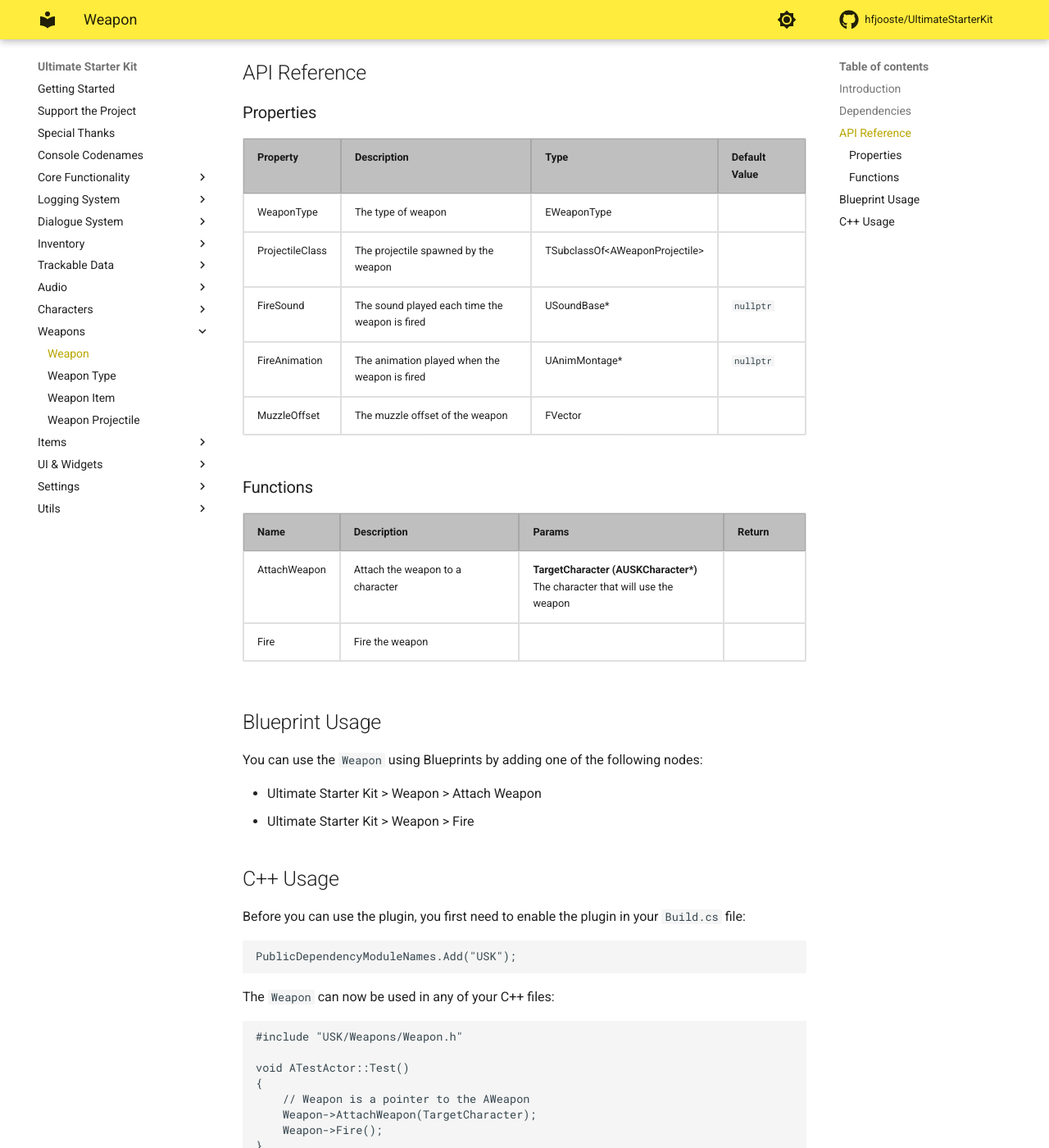
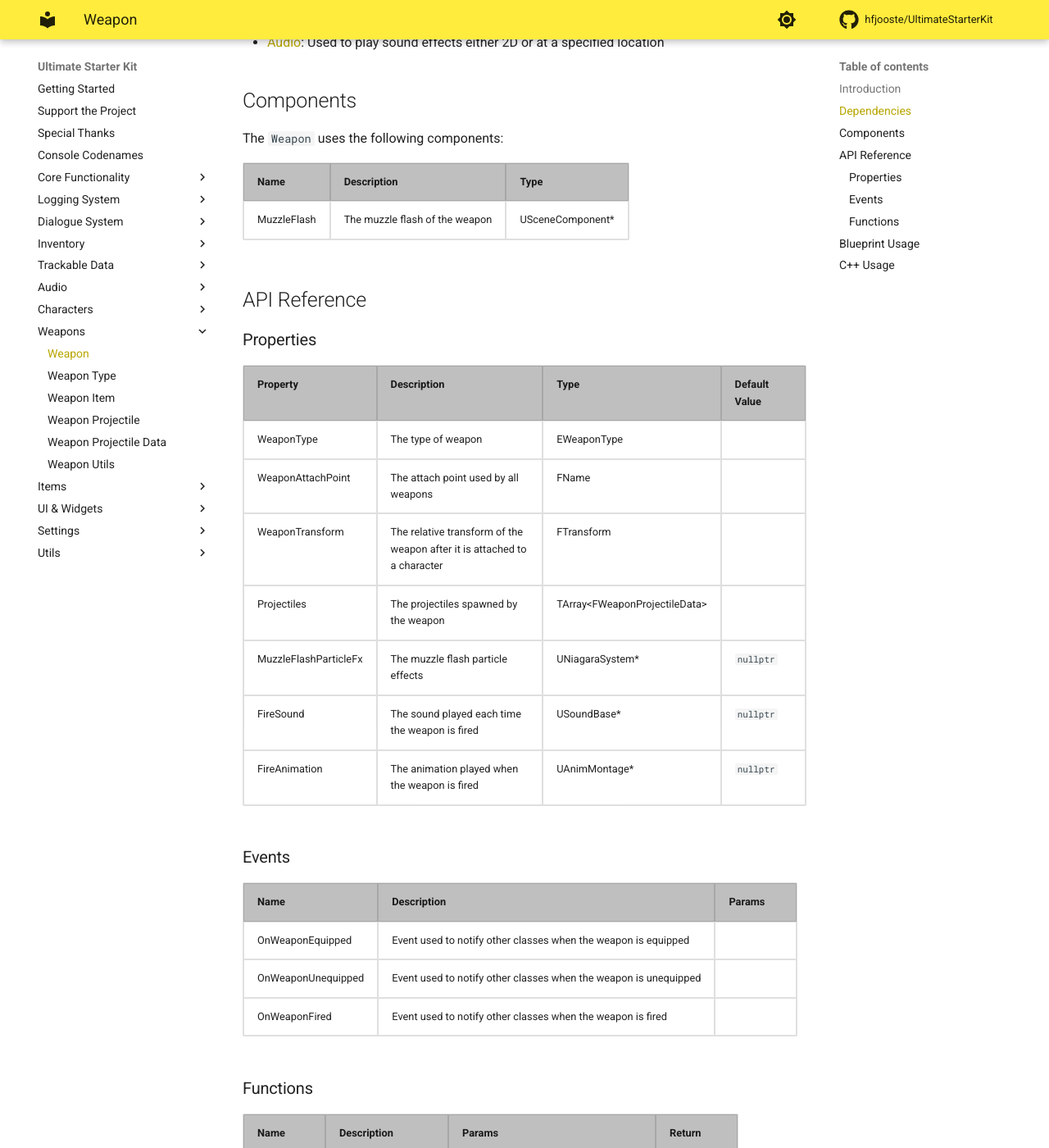
Before and after one commit to hfjooste/UltimateStarterKit, an MkDocs documentation site: the page built from docs/weapon.md, in a window 1280 px wide and 1400 px high, scrolled down 383 px. Shown: the whole window at 82% size. Built offline with MkDocs 1.6.1 and Material for MkDocs 9.7.7, drawn with Linux system fonts in a browser that asks for light colours; comment, search, counter and statistics services are not loaded; some of the changed text lies outside the part shown.

Commit message:
Updated documentation

````diff
--- a/docs/weapon.md
+++ b/docs/weapon.md
@@ -4,8 +4,24 @@
 ## Dependencies
 The <code>Weapon</code> relies on other components of this plugin to work:
 <ul>
+	<li><a href="../logger">Logger</a>: Used to log useful information to help you debug any issues you might experience</li>
 	<li><a href="../audio">Audio</a>: Used to play sound effects either 2D or at a specified location</li>
 </ul>
+
+## Components
+The <code>Weapon</code> uses the following components:
+<table>
+	<tr>
+		<th>Name</th>
+		<th>Description</th>
+		<th>Type</th>
+	</tr>
+	<tr>
+		<td>MuzzleFlash</td>
+		<td>The muzzle flash of the weapon</td>
+		<td>USceneComponent*</td>
+	</tr>
+</table>
 
 ## API Reference
 ### Properties
@@ -23,10 +39,28 @@
 		<td></td>
 	</tr>
 	<tr>
-		<td>ProjectileClass</td>
-		<td>The projectile spawned by the weapon</td>
-		<td>TSubclassOf&lt;AWeaponProjectile&gt;</td>
+		<td>WeaponAttachPoint</td>
+		<td>The attach point used by all weapons</td>
+		<td>FName</td>
 		<td></td>
+	</tr>
+	<tr>
+		<td>WeaponTransform</td>
+		<td>The relative transform of the weapon after it is attached to a character</td>
+		<td>FTransform</td>
+		<td></td>
+	</tr>
+	<tr>
+		<td>Projectiles</td>
+		<td>The projectiles spawned by the weapon</td>
+		<td>TArray&lt;FWeaponProjectileData&gt;</td>
+		<td></td>
+	</tr>
+	<tr>
+		<td>MuzzleFlashParticleFx</td>
+		<td>The muzzle flash particle effects</td>
+		<td>UNiagaraSystem*</td>
+		<td><code>nullptr</code></td>
 	</tr>
 	<tr>
 		<td>FireSound</td>
@@ -40,10 +74,28 @@
 		<td>UAnimMontage*</td>
 		<td><code>nullptr</code></td>
 	</tr>
+</table>
+
+### Events
+<table>
 	<tr>
-		<td>MuzzleOffset</td>
-		<td>The muzzle offset of the weapon</td>
-		<td>FVector</td>
+		<th>Name</th>
+		<th>Description</th>
+		<th>Params</th>
+	</tr>
+	<tr>
+		<td>OnWeaponEquipped</td>
+		<td>Event used to notify other classes when the weapon is equipped</td>
+		<td></td>
+	</tr>
+	<tr>
+		<td>OnWeaponUnequipped</td>
+		<td>Event used to notify other classes when the weapon is unequipped</td>
+		<td></td>
+	</tr>
+	<tr>
+		<td>OnWeaponFired</td>
+		<td>Event used to notify other classes when the weapon is fired</td>
 		<td></td>
 	</tr>
 </table>
@@ -57,9 +109,15 @@
 		<th>Return</th>
 	</tr>
 	<tr>
-		<td>AttachWeapon</td>
-		<td>Attach the weapon to a character</td>
+		<td>Equip</td>
+		<td>Equip the weapon</td>
 		<td><strong>TargetCharacter (AUSKCharacter*)</strong><br/>The character that will use the weapon</td>
+		<td></td>
+	</tr>
+	<tr>
+		<td>Unequip</td>
+		<td>Unequip the weapon</td>
+		<td></td>
 		<td></td>
 	</tr>
 	<tr>
@@ -73,7 +131,8 @@
 ## Blueprint Usage
 You can use the <code>Weapon</code> using Blueprints by adding one of the following nodes:
 <ul>
-	<li>Ultimate Starter Kit > Weapon > Attach Weapon</li>
+	<li>Ultimate Starter Kit > Weapon > Equip</li>
+	<li>Ultimate Starter Kit > Weapon > Unequip</li>
 	<li>Ultimate Starter Kit > Weapon > Fire</li>
 </ul>
 
@@ -90,7 +149,8 @@
 void ATestActor::Test()
 {
 	// Weapon is a pointer to the AWeapon
-	Weapon->AttachWeapon(TargetCharacter);
+	Weapon->Equip(TargetCharacter);
+	Weapon->Unequip();
 	Weapon->Fire();
 }
 ```
--- a/mkdocs.yml
+++ b/mkdocs.yml
@@ -104,6 +104,8 @@
     - Weapon Type: weapontype.md
     - Weapon Item: weaponitem.md
     - Weapon Projectile: weaponprojectile.md
+    - Weapon Projectile Data: weaponprojectiledata.md
+    - Weapon Utils: weaponutils.md
   - Items:
     - Allowed Collector: allowedcollector.md
     - Collectable Item: collectableitem.md
````
Also changed, not shown: Tools/docs/additional/USKCharacterAnimationInstance.md (added, +2 -0 lines), docs/characteranimationinstance.md (+3 -0 lines), docs/uskcharacter.md (+6 -6 lines), docs/weaponitem.md (+0 -6 lines), docs/weaponprojectile.md (+28 -0 lines), docs/weaponprojectiledata.md (added, +24 -0 lines), docs/weaponutils.md (added, +47 -0 lines), 1 other file.
